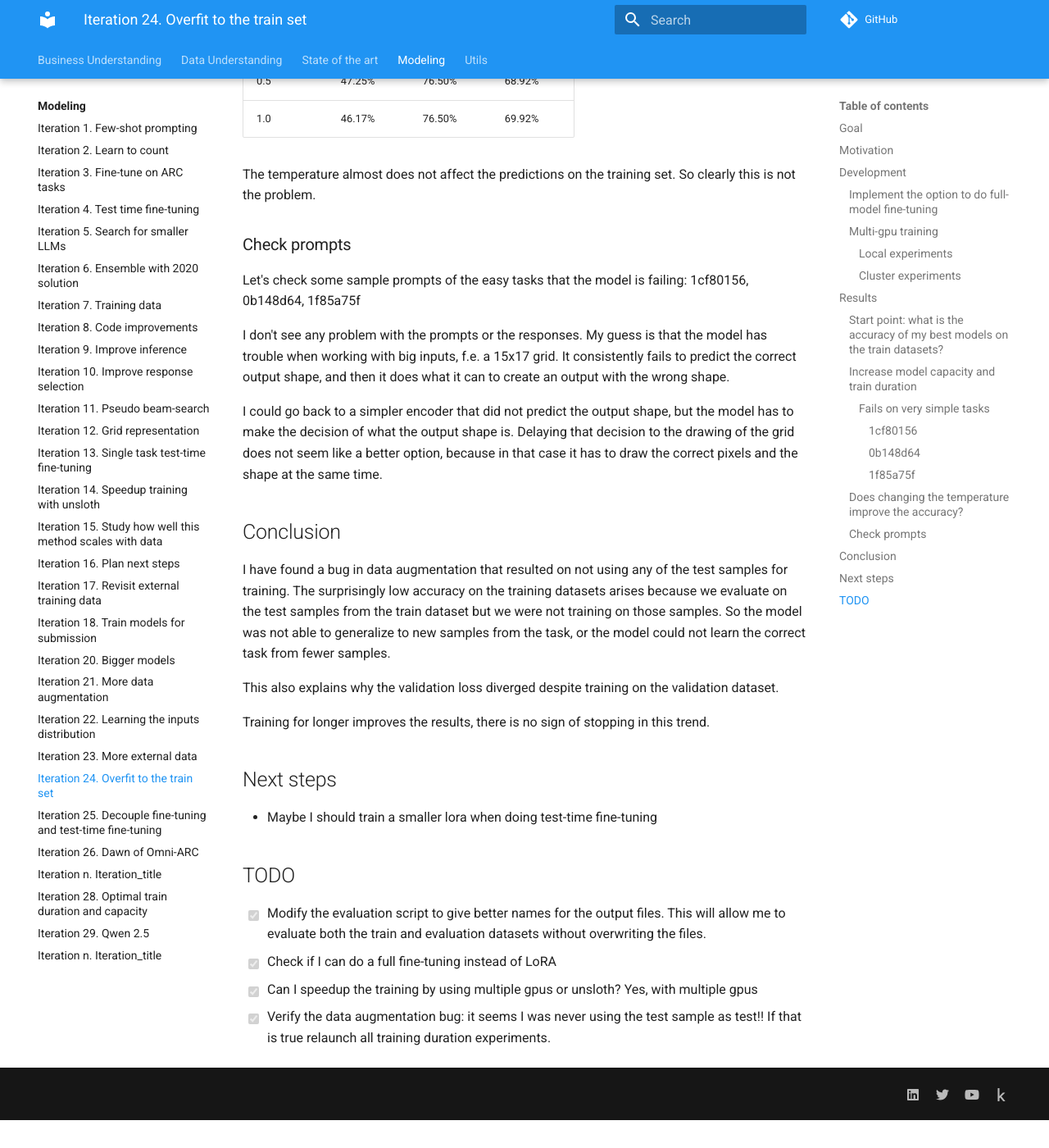
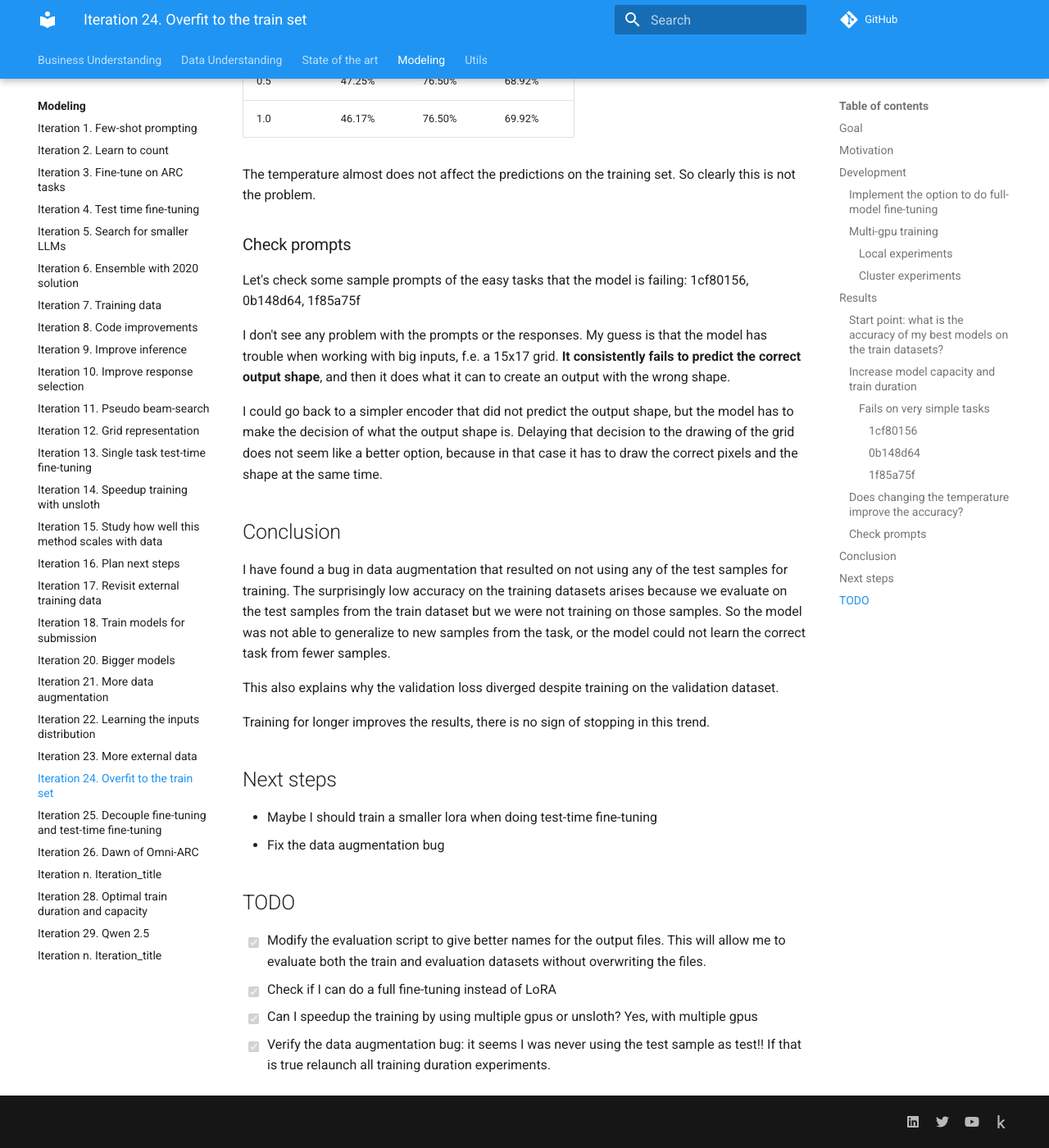
Before and after one commit to zhengjunyao-work/arc24, an MkDocs documentation site: the page built from docs/modeling/Iteration_24_overfit_to_the_train_set.md, in a window 1280 px wide and 1400 px high, scrolled down 4702 px. Shown: the whole window at 82% size. Built offline with MkDocs 1.6.1 and Material for MkDocs 9.7.7, drawn with Linux system fonts in a browser that asks for light colours; comment, search, counter and statistics services are not loaded; before the commit the page ends 6068 px from its top, so only the background shows below that.

Commit message:
closing iteration 24

```diff
--- a/docs/modeling/Iteration_24_overfit_to_the_train_set.md
+++ b/docs/modeling/Iteration_24_overfit_to_the_train_set.md
@@ -206,8 +206,8 @@ The temperature almost does not affect the predictions on the training set. So c
 Let's check some sample prompts of the easy tasks that the model is failing: 1cf80156, 0b148d64, 1f85a75f
 
 I don't see any problem with the prompts or the responses. My guess is that the model has trouble
-when working with big inputs, f.e. a 15x17 grid. It consistently fails to predict the correct output
-shape, and then it does what it can to create an output with the wrong shape.
+when working with big inputs, f.e. a 15x17 grid. **It consistently fails to predict the correct output shape**,
+and then it does what it can to create an output with the wrong shape.
 
 I could go back to a simpler encoder that did not predict the output shape, but the model has to make
 the decision of what the output shape is. Delaying that decision to the drawing of the grid does not
@@ -225,6 +225,7 @@ Training for longer improves the results, there is no sign of stopping in this t
 ## Next steps
 
 - Maybe I should train a smaller lora when doing test-time fine-tuning
+- Fix the data augmentation bug
 
 ## TODO
 
```
